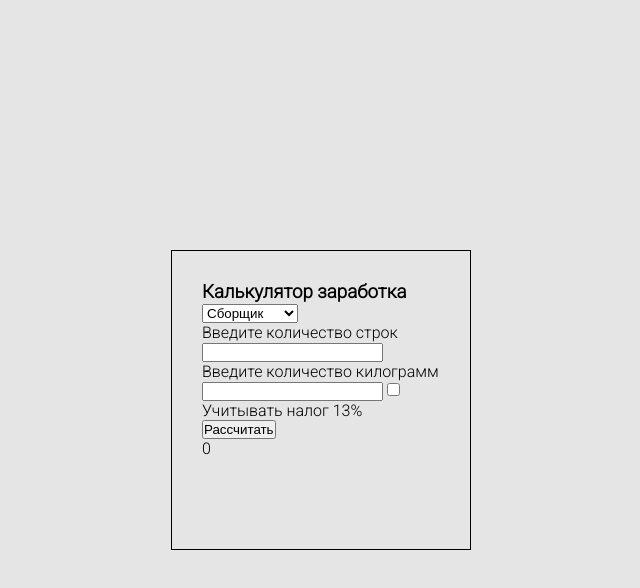
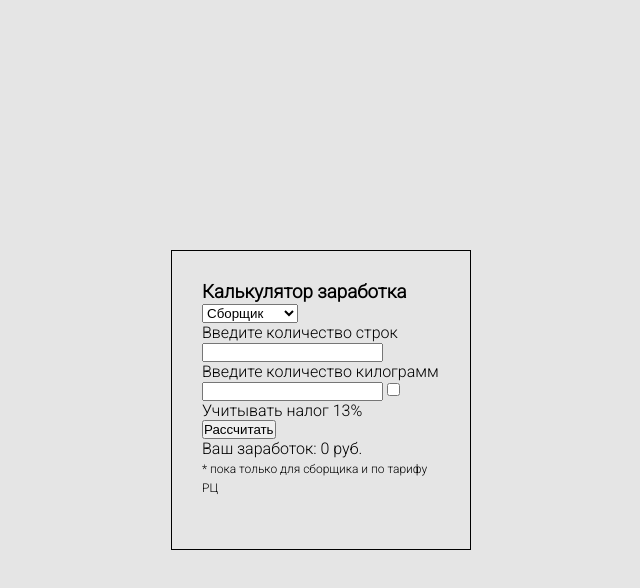
Before and after one commit to mshr1/salary_calculator, a plain HTML site: page index.html in a window 1280 px wide. Both pictures are taken after a click on the button "Рассчитать". Shown: the whole page, without its empty margins (319-959 px from the left). Drawn offline with Linux system fonts and the light colour scheme.

Commit message:
text refactor

```diff
--- a/css/style.css
+++ b/css/style.css
@@ -54,3 +54,7 @@ body {
 .form label {
   display: block;
 }
+
+.text-description {
+  font-size: 12px;
+}
--- a/index.html
+++ b/index.html
@@ -33,7 +33,8 @@
     <button class="btn-addition" type="button">Рассчитать</button>
 
   </form>
-  <p class="text-output">Ваш заработок</p>
+  <p class="text-output">Ваш заработок:</p>
+  <span class="text-description">* пока только для сборщика и по тарифу РЦ</span>
 </div>
 
 <script src="./js/main.js"></script>
--- a/js/main.js
+++ b/js/main.js
@@ -20,6 +20,6 @@ btn.onclick = function (event) {
   } else if (weight.value == null) {
     textOut.innerHTML = positions.value * 4;
   } else {
-    textOut.innerHTML = positions.value * 4 + weight.value * 0.22;
+    textOut.innerHTML = `Ваш заработок: ${(positions.value * 4) + (weight.value * 0.22)} руб.`;
   }
 }
```
